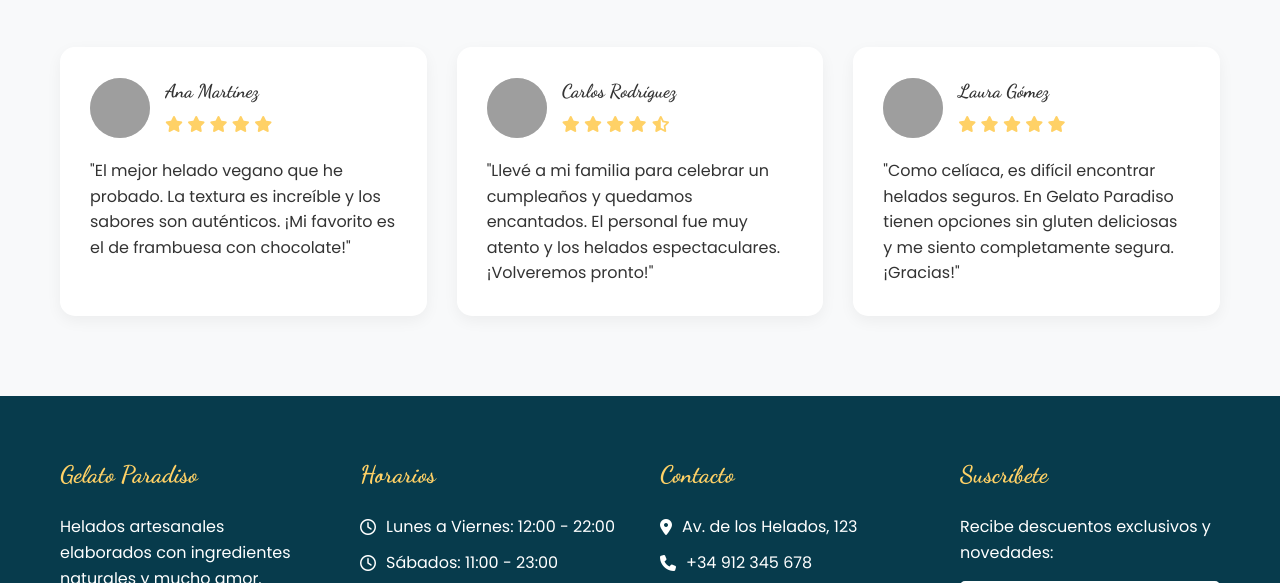
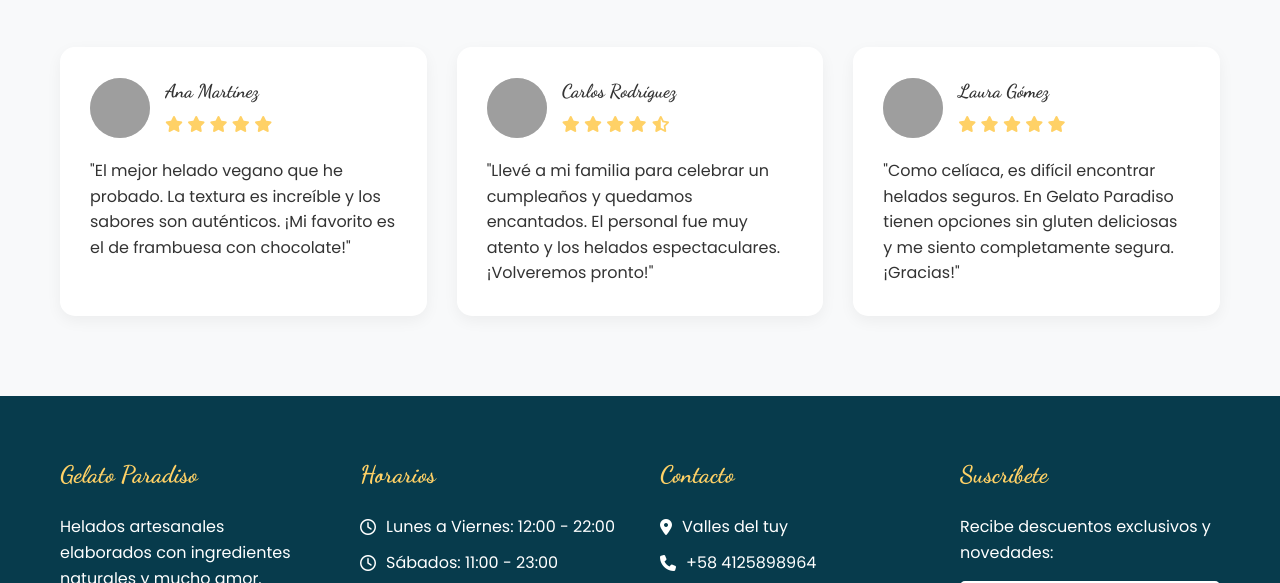
Before and after one commit to Gleiby08/Heladeria-Main1, a website: page public/index.html in a window 1280 px wide. Shown: the part 2378-2961 px from the top of the page. Drawn offline with Linux system fonts and the light colour scheme; no server answers; grey boxes are pictures that could not be loaded.

Commit message:
Update index.html

```diff
--- a/public/index.html
+++ b/public/index.html
@@ -181,8 +181,8 @@
                 <div class="footer-column">
                     <h3>Contacto</h3>
                     <ul>
-                        <li><i class="fas fa-map-marker-alt"></i> Av. de los Helados, 123</li>
-                        <li><i class="fas fa-phone"></i> +34 912 345 678</li>
+                        <li><i class="fas fa-map-marker-alt"></i> Valles del tuy</li>
+                        <li><i class="fas fa-phone"></i> +58 4125898964</li>
                         <li><i class="fas fa-envelope"></i> hola@gelatoparadiso.com</li>
                         <li><i class="fab fa-whatsapp"></i> Pedidos por WhatsApp</li>
                     </ul>
```
